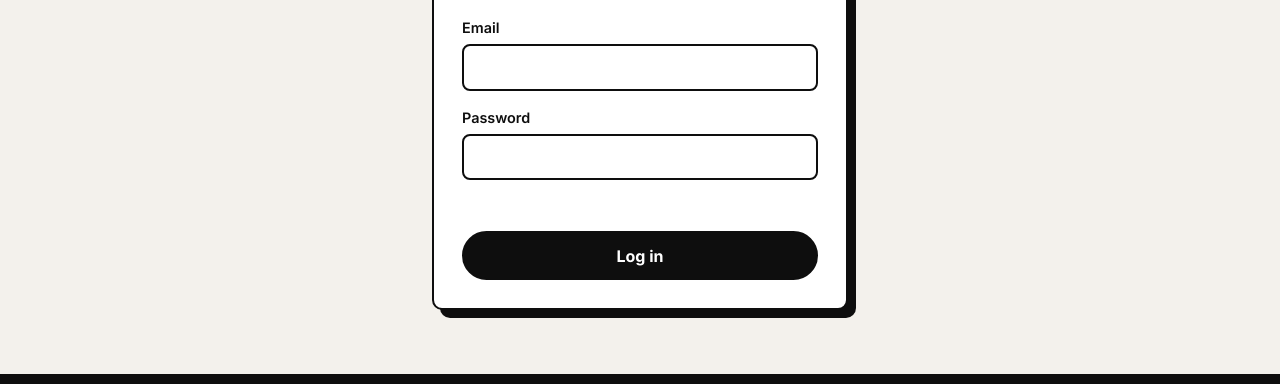
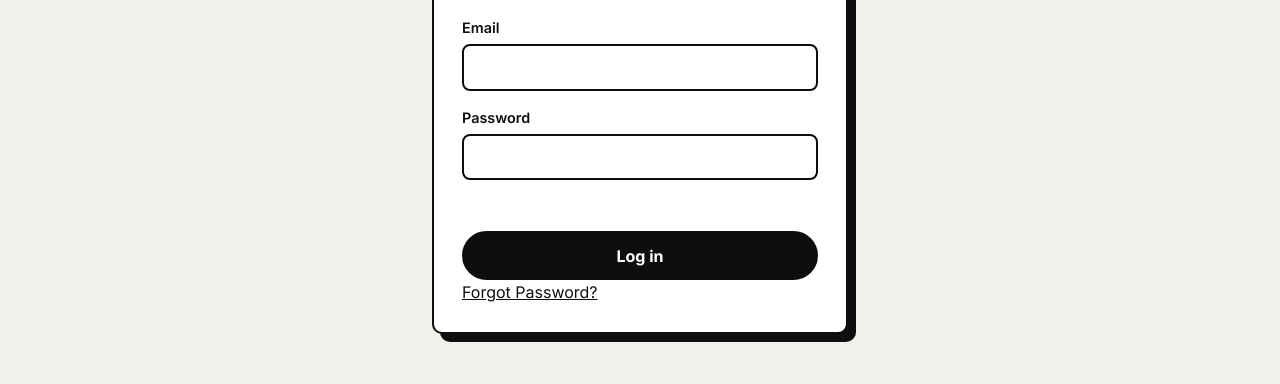
Before and after one commit to kreddi4u-bit/urban-threads, a plain HTML site: page html/login.html in a window 1280 px wide. Shown: the part 243-627 px from the top of the page. Drawn offline with Linux system fonts and the light colour scheme; no server answers.

Commit message:
Add 'Forgot Password?' link to login.html
Added a 'Forgot Password?' link to the login form.

```diff
--- a/html/login.html
+++ b/html/login.html
@@ -37,6 +37,9 @@
         <p class="form__message" role="alert"></p>
         <button type="submit" class="btn btn--wide">Log in</button>
       </form>
+      <p class="form_forgot">
+        <a href="#" id="forgotPassword">Forgot Password?</a>
+      </p>
 
       <!-- Sign up -->
       <form class="form" id="signupForm" novalidate hidden>
```
